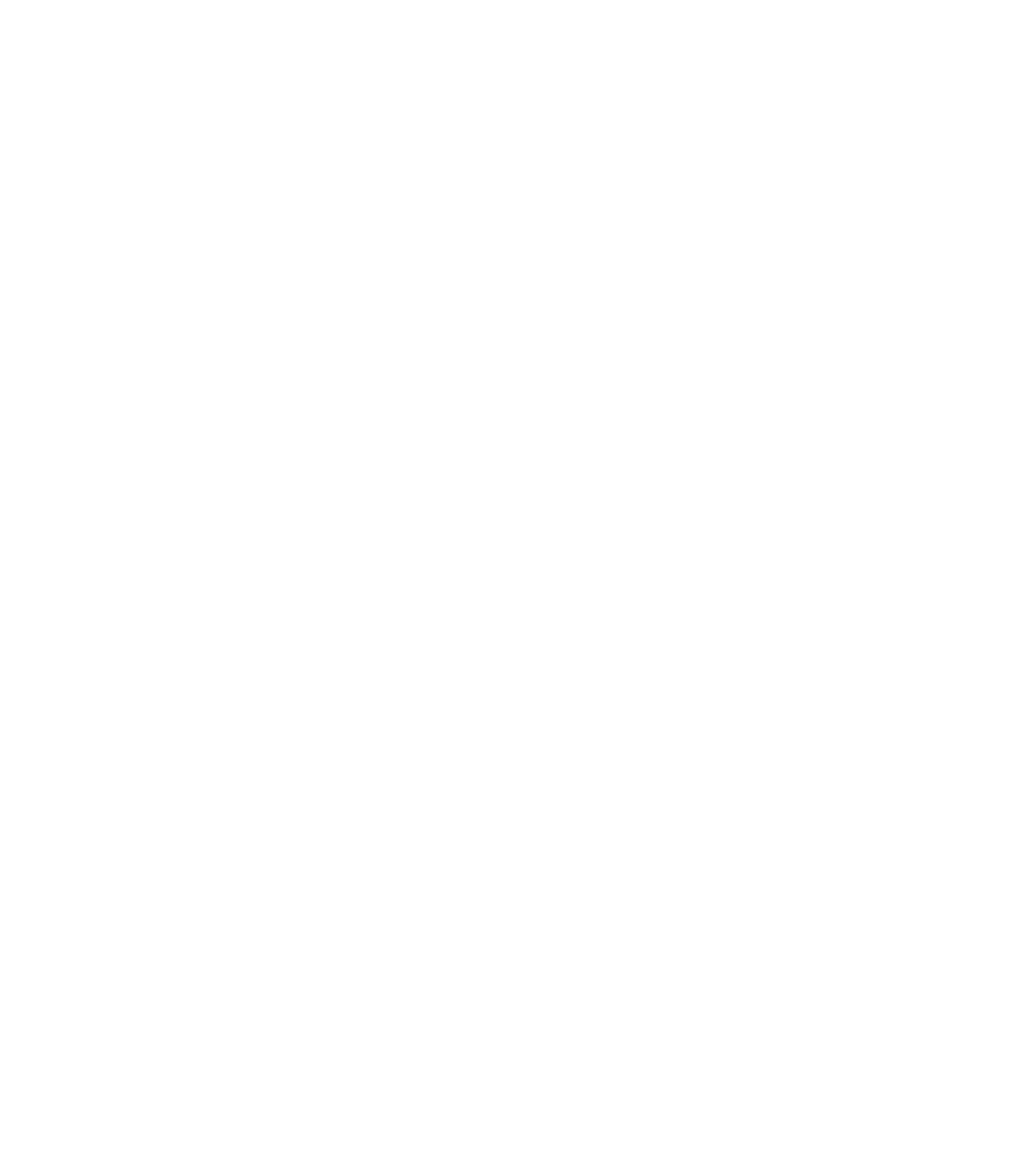
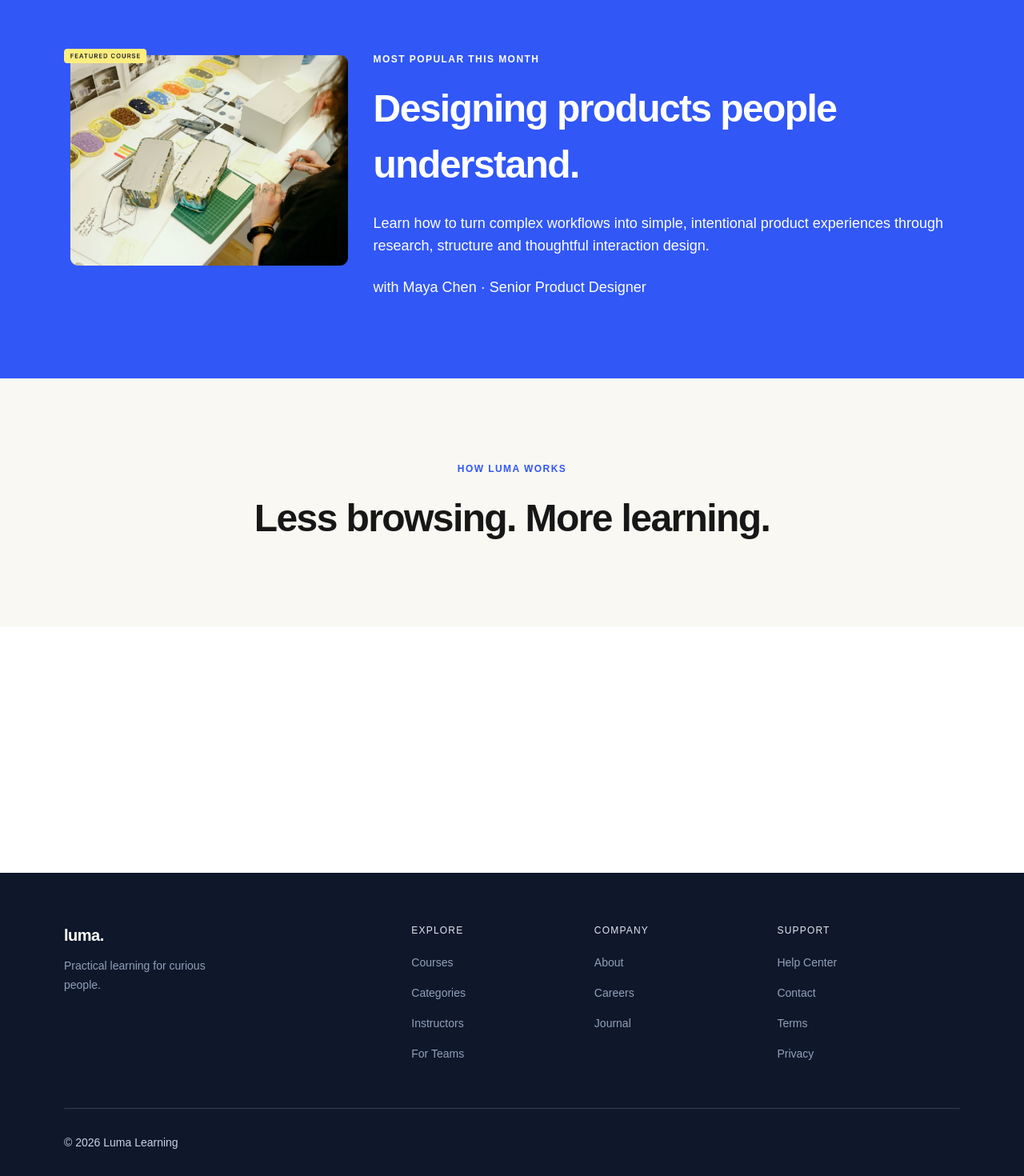
Before and after one commit to Rafael-Urei/buzzvel-luma, a Next.js app: page / in a window 1280 px wide. Shown: the part 1347-2817 px from the top of the page at 80% size. Before the commit the page ends 1268 px from the top, so only its background shows below. Built offline with nearby package versions, Linux system fonts and the light colour scheme.

Commit message:
feat: add and implement footer

```diff
--- /dev/null
+++ b/app/components/footer/footer.tsx
@@ -0,0 +1,78 @@
+import Link from "next/link"
+
+const linkGroups = [
+  {
+    title: "Explore",
+    links: [
+      { label: "Courses", href: "/courses" },
+      { label: "Categories", href: "/categories" },
+      { label: "Instructors", href: "/instructors" },
+      { label: "For Teams", href: "/teams" },
+    ],
+  },
+  {
+    title: "Company",
+    links: [
+      { label: "About", href: "/about" },
+      { label: "Careers", href: "/careers" },
+      { label: "Journal", href: "/journal" },
+    ],
+  },
+  {
+    title: "Support",
+    links: [
+      { label: "Help Center", href: "/help" },
+      { label: "Contact", href: "/contact" },
+      { label: "Terms", href: "/terms" },
+      { label: "Privacy", href: "/privacy" },
+    ],
+  },
+]
+
+export function Footer() {
+  return (
+    <footer className="bg-slate-900 text-slate-400">
+      <div className="mx-auto w-full max-w-280 px-6 pt-16 md:px-0">
+        <div className="grid gap-12 md:grid-cols-[1.9fr_1fr_1fr_1fr] md:gap-0">
+          <div>
+            <Link
+              href="/"
+              className="text-xl font-semibold tracking-tight text-white"
+            >
+              luma.
+            </Link>
+            <p className="mt-3 max-w-55 text-sm leading-6">
+              Practical learning for curious people.
+            </p>
+          </div>
+
+          {linkGroups.map((group) => (
+            <nav key={group.title} aria-label={group.title}>
+              <h3 className="text-xs font-medium uppercase tracking-widest text-slate-200">
+                {group.title}
+              </h3>
+              <ul className="mt-5 space-y-3.5">
+                {group.links.map((link) => (
+                  <li key={link.label}>
+                    <Link
+                      href={link.href}
+                      className="text-sm transition-colors hover:text-white"
+                    >
+                      {link.label}
+                    </Link>
+                  </li>
+                ))}
+              </ul>
+            </nav>
+          ))}
+        </div>
+
+        <div className="mt-14 border-t border-slate-700 py-8">
+          <p className="text-sm text-slate-300">
+            &copy; 2026 Luma Learning
+          </p>
+        </div>
+      </div>
+    </footer>
+  )
+}
--- a/app/layout.tsx
+++ b/app/layout.tsx
@@ -2,6 +2,7 @@ import type { Metadata } from "next";
 import { Geist, Geist_Mono } from "next/font/google";
 import "./globals.css";
 import Header from "./components/header/header";
+import { Footer } from "./components/footer/footer";
 
 const geistSans = Geist({
   variable: "--font-geist-sans",
@@ -27,6 +28,7 @@ export default function RootLayout({ children }: LayoutProps<"/">) {
       <body className="min-h-full flex flex-col bg-white scroll-smooth">
         <Header></Header>
         {children}
+        <Footer></Footer>
       </body>
     </html>
   );
--- a/app/page.tsx
+++ b/app/page.tsx
@@ -57,6 +57,7 @@ export default function Home() {
 
   return (
     <div className="min-h-screen bg-white">
+
       <section id="courses" className="py-25 px-20 bg-background-light-yellow flex items-center">
         <div>
           <span className="text-primary-blue text-xs font-semibold uppercase tracking-[1.44px] leading-4">Learn at your own pace</span>
@@ -81,18 +82,46 @@ export default function Home() {
           <img src="./woman.png" alt=""></img>
         </div>
       </section>
+
       <section className="py-25 px-20">
         <span className="text-primary-blue text-xs font-semibold uppercase tracking-[1.44px] leading-4">Find your next skill</span>
         <h2 className="font-extrabold text-[48px] leading-17.5 tracking-[-1.6px] pt-4">
           Learn something worth knowing.
         </h2>
         <p className="text-lg text-text-secondary leading-7 tracking-normal pt-6">Short, practical courses designed around skills you can put to work immediately.</p>
-        <div className="grid grid-cols-4 gap-4">
+        <div className="grid grid-cols-4 gap-4 pt-10">
           {cards.map((card) => (
             <Card key={card.id} card={card}></Card>
           ))}
         </div>
       </section>
+
+      <section className="py-25 px-20 bg-primary-blue flex items-start gap-8">
+        <div>
+          <img src="./featured-course.png" alt=""></img>
+        </div>
+        <div>
+          <span className="text-white text-xs font-semibold uppercase tracking-[1.44px] leading-4">Most popular this month</span>
+          <h2 className="font-extrabold text-white text-[48px] leading-17.5 tracking-[-1.6px] pt-4">
+            Designing products people understand.
+          </h2>
+          <p className="text-lg text-white leading-7 tracking-normal pt-6">Learn how to turn complex workflows into simple, intentional product experiences through research, structure and thoughtful interaction design.</p>
+          <p className="text-lg text-white leading-7 tracking-normal pt-6">with Maya Chen · Senior Product Designer</p>
+        </div>
+      </section>
+
+      <section className="py-25 px-20 bg-background-light-yellow text-center">
+          <span className="text-primary-blue text-center text-xs font-semibold uppercase tracking-[1.44px] leading-4">How Luma works</span>
+          <h2 className="font-extrabold text-center text-[48px] leading-17.5 tracking-[-1.6px] pt-4">
+            Less browsing. More learning.
+          </h2>
+      </section>
+
+      <section className="py-25 px-20 bg-transparent flex items-start gap-8">
+          <span className="text-white text-xs font-semibold uppercase tracking-[1.44px] leading-4">The lessons are short enough to fit into my week, but detailed enough that I actually leave with something I can use.</span>
+          <p className="text-lg text-white leading-7 tracking-normal pt-6">Learn how to turn complex workflows into simple, intentional product experiences through research, structure and thoughtful interaction design.</p>
+          <p className="text-lg text-white leading-7 tracking-normal pt-6">with Maya Chen · Senior Product Designer</p>
+      </section>
     </div>
   );
 }
```
Also changed, not shown: public/featured-course.png (added).
